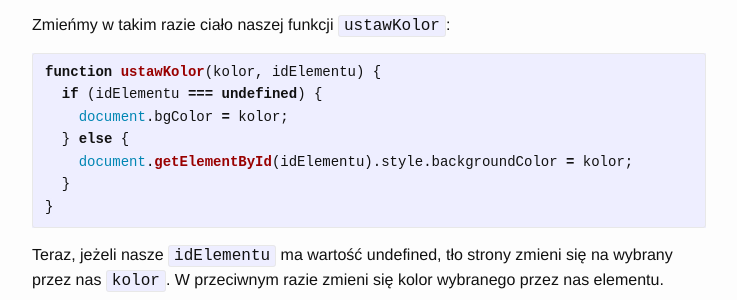
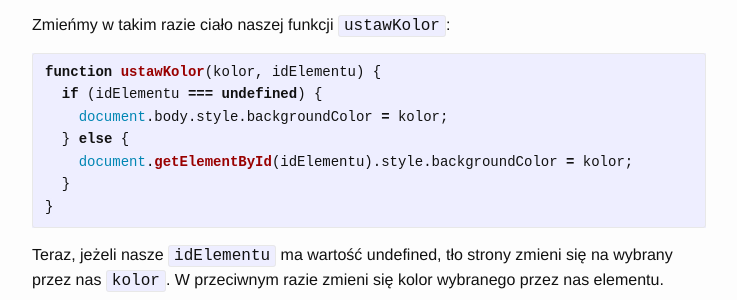
Before and after one commit to doITforAlex/JavaScript, a Jekyll site: the page built from _steps/step7-funkcje.md, in a window 1280 px wide and 900 px high, scrolled down 5598 px. Shown: the part 151-451 px from the top of the window, without its empty margins (411-1148 px from the left). Built offline with Jekyll 4.4.1, drawn with Linux system fonts in a browser that asks for light colours; nearby versions of some CDN libraries.

Commit message:
use css to change body background color

````diff
--- a/_steps/step7-funkcje.md
+++ b/_steps/step7-funkcje.md
@@ -207,13 +207,12 @@ Zmieńmy w takim razie ciało naszej funkcji `ustawKolor`:
 ```javascript
 function ustawKolor(kolor, idElementu) {
   if (idElementu === undefined) {
-    document.bgColor = kolor;
+    document.body.style.backgroundColor = kolor;
   } else {
     document.getElementById(idElementu).style.backgroundColor = kolor;
   }
 }
 ```
-<!-- Nie lepiej `document.body.style.backgroundColor`? -->
 
 Teraz, jeżeli nasze `idElementu` ma wartość undefined, tło strony zmieni się na wybrany przez nas `kolor`.
 W przeciwnym razie zmieni się kolor wybranego przez nas elementu.
````
